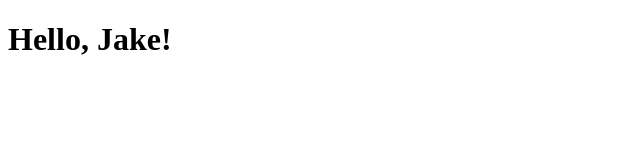
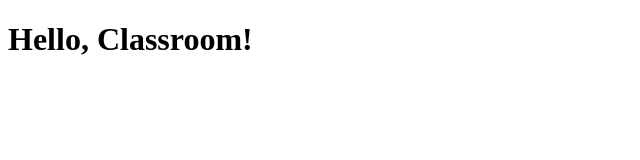
Before and after one commit to BoiseCodeWorks/fall21-resume, a plain HTML site: page index.html in a window 1280 px wide. Shown: the whole page, without its empty margins (0-640 px from the left). Drawn offline with Linux system fonts and the light colour scheme.

Commit message:
hello class

```diff
--- a/index.html
+++ b/index.html
@@ -8,7 +8,7 @@
 </head>
 <body>
 
-    <h1>Hello, Jake!</h1>
+    <h1>Hello, Classroom!</h1>
 
 </body>
 </html>
```
